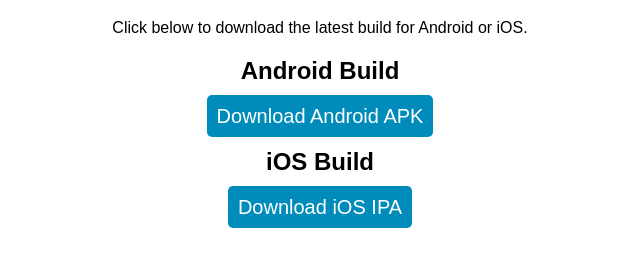
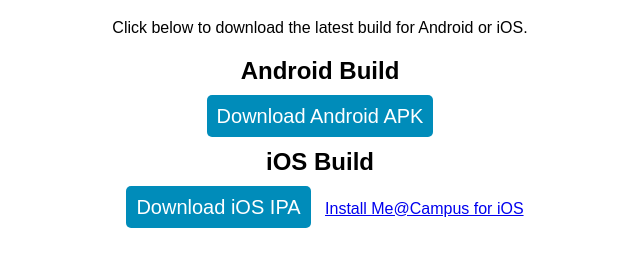
Before and after one commit to VigneshDevelops/app-distribution, a plain HTML site: page index.html in a window 1280 px wide. Shown: the part 89-356 px from the top of the page, without its empty margins (320-960 px from the left). Drawn offline with Linux system fonts and the light colour scheme.

Commit message:
add manifest

```diff
--- a/index.html
+++ b/index.html
@@ -38,5 +38,8 @@
   <h2>iOS Build</h2>
   <a href="builds/enterprise-Me@Campus.ipa" class="build-link" download>Download iOS IPA</a>
 
+  <a href="itms-services://?action=download-manifest&url=https://vigneshdevelops.github.io/app-distribution/builds/manifest.plist">
+    Install Me@Campus for iOS
+</a>
 </body>
 </html>
```
Also changed, not shown: 1 other file.
